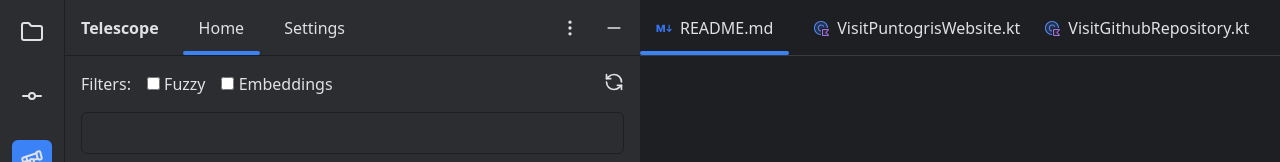
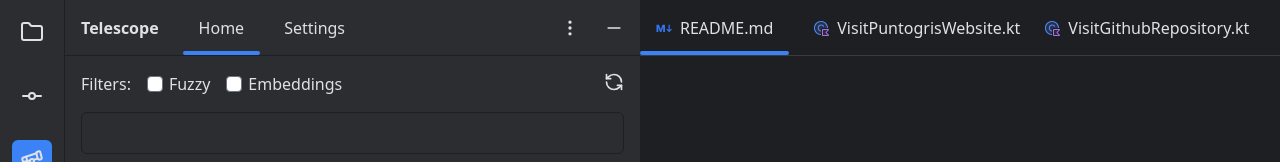
Before and after one commit to puntogris/telescope, a SvelteKit app in the folder website/: page / in a window 1280 px wide. Shown: the top 162 px of the page. Built offline with nearby package versions, Linux system fonts and the light colour scheme.

Commit message:
added checkbox styles

```diff
--- a/website/package.json
+++ b/website/package.json
@@ -5,6 +5,7 @@
     "@sveltejs/adapter-auto": "^3.0.0",
     "@sveltejs/kit": "^2.9.0",
     "@sveltejs/vite-plugin-svelte": "^5.0.0",
+    "@tailwindcss/forms": "^0.5.9",
     "autoprefixer": "^10.4.20",
     "prettier": "^3.3.2",
     "prettier-plugin-svelte": "^3.2.6",
--- a/website/src/app.css
+++ b/website/src/app.css
@@ -3,5 +3,5 @@
 @import 'tailwindcss/utilities';
 
 :root {
-	@apply bg-zinc-800;
+	@apply bg-ide-bg;
 }
--- a/website/src/routes/+page.svelte
+++ b/website/src/routes/+page.svelte
@@ -73,7 +73,7 @@
 	<title>telescope.puntogris</title>
 </svelte:head>
 
-<div class="grid min-h-screen grid-cols-2">
+<div class="grid h-screen grid-cols-2">
 	<div class="flex overflow-hidden bg-ide-bg">
 		<div class="flex flex-col gap-6 border-r border-ide-border-dark p-3 text-ide-text">
 			<FolderIcon class="size-10 rounded-md p-2 hover:bg-zinc-700" />
@@ -98,12 +98,24 @@
 			</div>
 			<div class="flex gap-4 p-4 text-ide-text">
 				<div>Filters:</div>
-				<label>
-					<input type="checkbox" id="exampleCheckbox" name="example" value="option1" />
+				<label class="flex items-center gap-1.5">
+					<input
+						class="rounded p-1 checked:bg-blue-500"
+						type="checkbox"
+						id="exampleCheckbox"
+						name="example"
+						value="option1"
+					/>
 					Fuzzy
 				</label>
-				<label>
-					<input type="checkbox" id="exampleCheckbox" name="example" value="option1" />
+				<label class="flex items-center gap-1.5">
+					<input
+						class="rounded p-1 checked:bg-blue-500"
+						type="checkbox"
+						id="exampleCheckbox"
+						name="example"
+						value="option1"
+					/>
 					Embeddings
 				</label>
 				<SyncIcon class="ml-auto size-5" />
@@ -113,7 +125,7 @@
 				type="text"
 				on:input={(e) => filterItems(e.currentTarget.value)}
 			/>
-			<div class="flex flex-col gap-2 overflow-y-auto p-4">
+			<div class="mt-1 flex flex-col gap-2 overflow-y-auto p-4">
 				{#each filteredItems as item}
 					<div class="flex gap-6">
 						<div
--- a/website/tailwind.config.ts
+++ b/website/tailwind.config.ts
@@ -1,5 +1,5 @@
 import type { Config } from 'tailwindcss';
-
+import forms from '@tailwindcss/forms';
 export default {
 	content: ['./src/**/*.{html,js,svelte,ts}'],
 
@@ -15,5 +15,5 @@ export default {
 		}
 	},
 
-	plugins: []
+	plugins: [forms]
 } satisfies Config;
```
Also changed, not shown: 1 other file (tests, documents, lock files or other folders).
